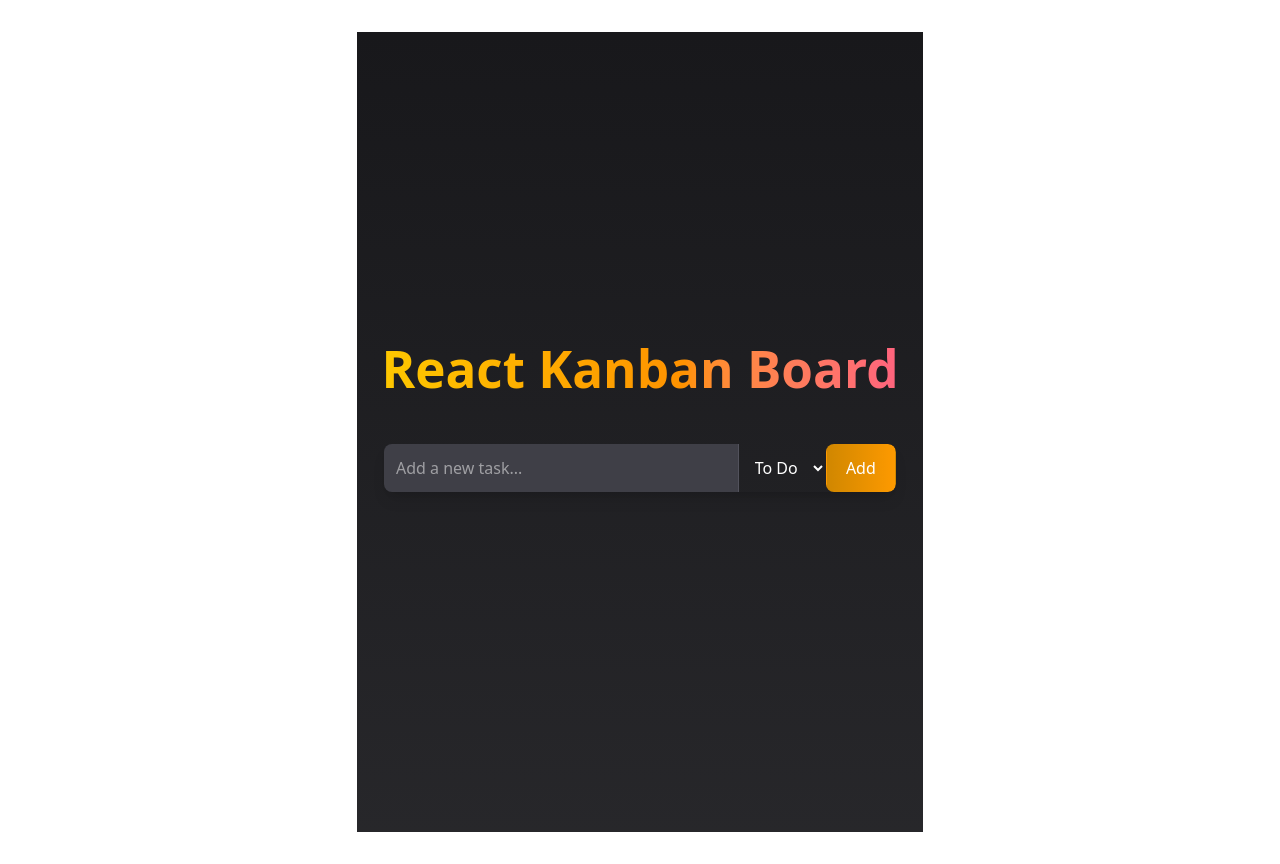
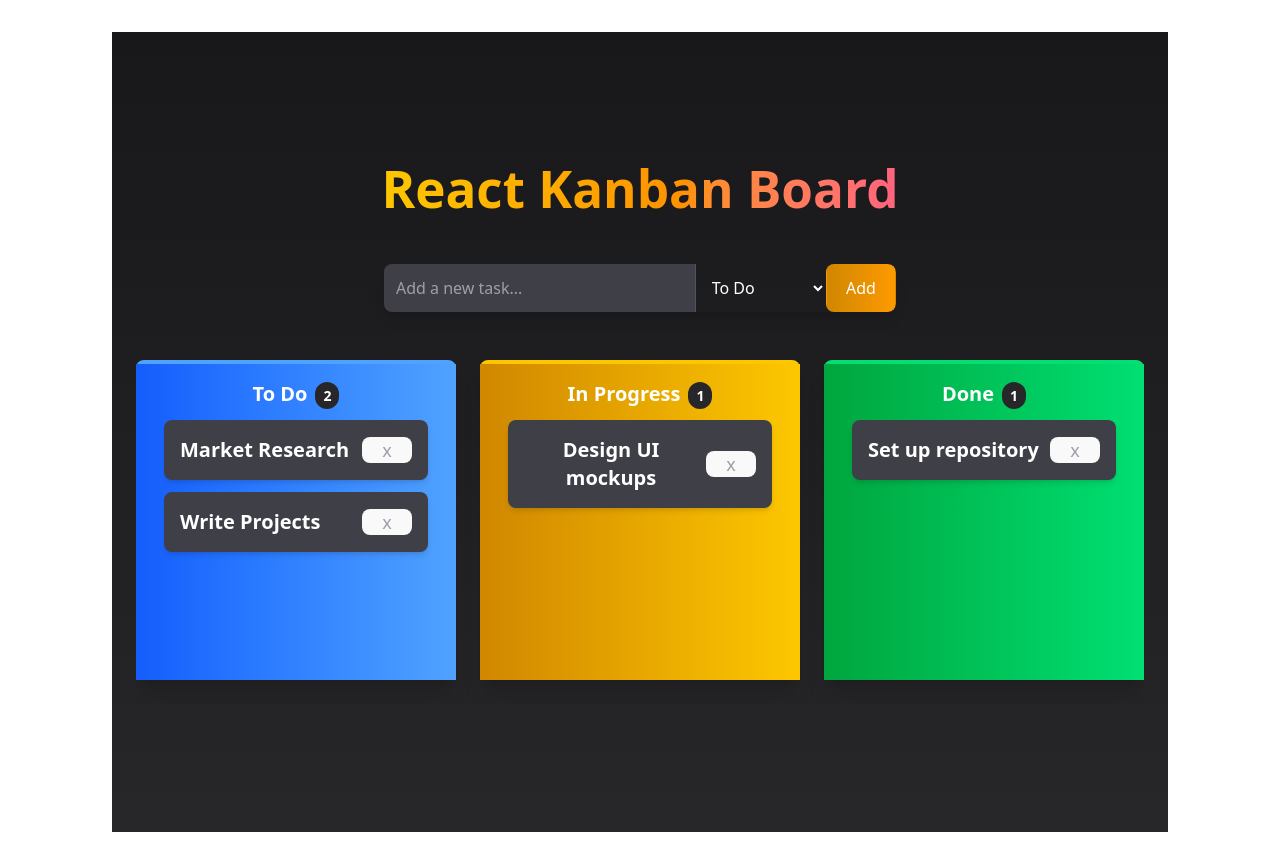
Before and after one commit to NewIncome/react-kanban-board, a React (Vite) app: page / in a window 1280 px wide. Built offline with nearby package versions, Linux system fonts and the light colour scheme.

Commit message:
feat: finish UI(add columns & tasks) - some possible typos in the code

```diff
--- a/src/App.jsx
+++ b/src/App.jsx
@@ -12,18 +12,18 @@ function App() {
       ]
     },
     inProgress: {
-      name: "To Do",
+      name: "In Progress",
       items: [
         {id: "3", content: "Design UI mockups"}
       ]
     },
     done: {
-      name: "To Do",
+      name: "Done",
       items: [
         {id: "4", content: "Set up repository"}
       ]
     }
-  })
+  });
   //<-2-> create the rest of the state variables (3 (drag&drop, delete, add))
   //to keep track of new created tasks
   const [newTask, setNewTask] = useState("");
@@ -95,6 +95,7 @@ function App() {
   }
 
   //<-5-> Create the UI. Create the column styles
+  /* to switch for each box when you move the task between boxes */
   const columnStyles = {
     todo: {
       header: "bg-gradient-to-r from-blue-600 to-blue-400",
@@ -108,7 +109,7 @@ function App() {
       header: "bg-gradient-to-r from-green-600 to-green-400",
       border: "border-green-400",
     }
-  }
+  };
 
 
   return (
@@ -156,6 +157,67 @@ function App() {
             >Add</button>
           </div>
 
+          <div className="flex gap-6 overflow-x-auto pb-6 w-full">
+
+            {/* to map-create the Columns */}
+            {Object.keys(columns).map(columnId => (
+              <div
+                key={columnId}
+                className={`flex-shrink-0 w-80 bg-zinc-800 rounded-lg
+                  shadow-xl border-t-4 ${columnStyles[columnId].border}`}//for Dynamic Styling
+                onDragOver={e => handleDragOver(e, columnId)}
+                onDrop={e => handleDrop(e, columnId)}
+              >
+                {/* div for the COLumnHeader */}
+                <div
+                  className={`p-4 text-white font-bold text-xl
+                    rounded-t-m ${columnStyles[columnId].header}`}
+                >
+                  {columns[columnId].name}
+                  <span className="ml-2 px-2 py-1 bg-zinc-800
+                  bg-opacity-30 rounded-full text-sm">
+                    {columns[columnId].items.length}
+                  </span>
+
+                  {/* Container to display the Tasks */}
+                  <div className="p-3 min-h-64">
+
+                    {columns[columnId].items.length === 0 ? (
+                      /* div for empty-col/no-tasks */
+                      <div className="text-center py-10 text-zinc-500
+                        italic text-sm">Drop tasks here</div>
+                    ) : (
+                      /* to map-create the Tasks */
+                      columns[columnId].items.map(item => (
+                        <div
+                          key={item.id}
+                          className="p-4 mb-3 bg-zinc-700 text-white
+                            rounded-lg shadow-md cursor-move flex items-center
+                            justify-between transform trasnsition-all duration-200
+                            hover:scale-105 hover:shadow-lg"
+                          draggable
+                          onDragStart={() => handleDragStart(columnId, item)}
+                        >
+                          <span className="mr-2">{item.content}</span>
+                          <button
+                            onClick={() => removeTask(columnId, item.id)}
+                            className="text-zinc-400 hover:text-red-400
+                              transition-colors duration-200 w-6 h-6 flex
+                              items-center justify-center rounded-full
+                              hover:bg-zinc-600"
+                          >
+                            <span className="text-lg cursor-pointer">x</span>
+                          </button>
+                        </div>
+                      ))
+                    )}
+                  </div>
+
+                </div>
+              </div>
+            ))}
+          </div>
+
         </div>
       </div>
     </>
```
